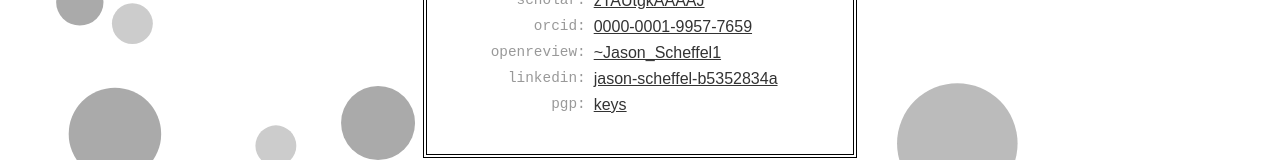
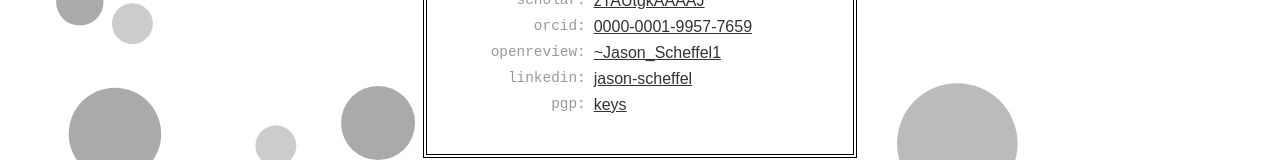
Before and after one commit to jason-scheffel/website, a plain HTML site: page index.html in a window 1280 px wide. Shown: the part 417-577 px from the top of the page. Drawn offline with Linux system fonts and the light colour scheme.

Commit message:
feat: shorten linkedin url
Signed-off-by: Jason Scheffel <contact@jasonscheffel.com>

```diff
--- a/index.html
+++ b/index.html
@@ -38,7 +38,7 @@
         </div>
         <div class="link-item">
           <span class="label">linkedin</span>
-          <a href="https://www.linkedin.com/in/jason-scheffel-b5352834a/">jason-scheffel-b5352834a</a>
+          <a href="https://www.linkedin.com/in/jason-scheffel/">jason-scheffel</a>
         </div>
         <div class="link-item">
           <span class="label">pgp</span>
```
